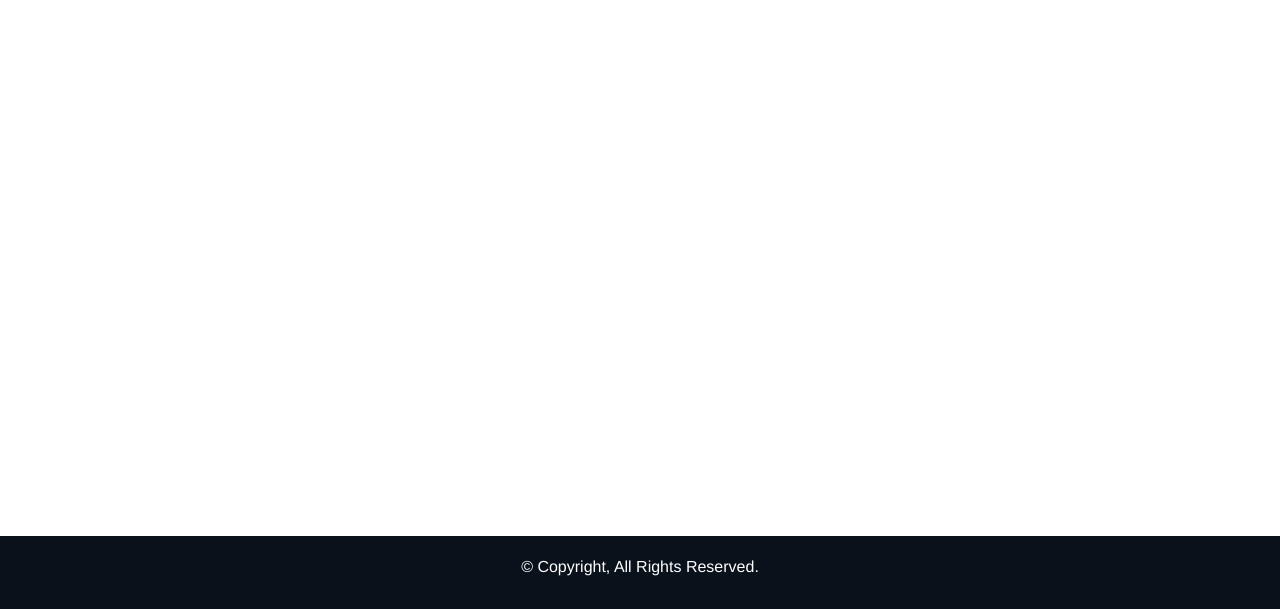
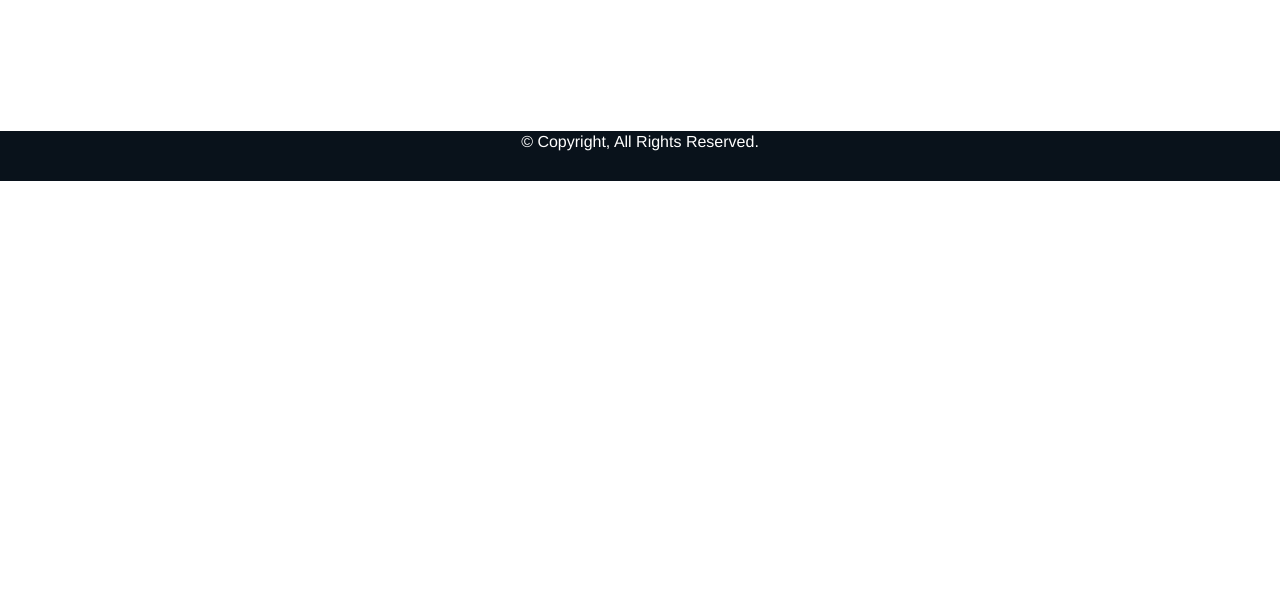
Before and after one commit to Tictac0723/fosterfriends, a website: page public/fosters.html in a window 1280 px wide. Shown: the part 191-800 px from the top of the page. Drawn offline with nearby package versions, Linux system fonts and the light colour scheme; no server answers; files whose address does not match are found by name; a web font is replaced by a local one.

Commit message:
some styling changes

```diff
--- a/config/config.json
+++ b/config/config.json
@@ -2,7 +2,7 @@
     "development":
     {
         "username": "root",
-        "password": "password",
+        "password": "Bubbles.7",
         "database": "fosterfinder",
         "host": "127.0.0.1",
         "dialect": "mysql"
--- a/public/css/style.css
+++ b/public/css/style.css
@@ -1,9 +1,3 @@
-/*
-    Theme Name: Tempo
-    Theme URL: https://bootstrapmade.com/tempo-free-onepage-bootstrap-theme/
-    Author: BootstrapMade.com
-    Author URL: https://bootstrapmade.com
-*/
 
 /**************************************
 link & button
@@ -441,11 +435,11 @@ margin-top: 5px;
 }
 .footer-bottom {
     background: #09121B;
-    padding: 20px 0;
-    position: absolute;
-    bottom: 0;
-    width: 100%;
-    margin-top: 50px;
+        position: relative;
+        width: 100%;
+        margin-top: -50px; /* negative value of footer height */
+        height: 50px;
+        clear: both;
 }
 .footer-main {
     background: #09121B;
```
Also changed, not shown: public/dogs.html (+3 -8 lines).
